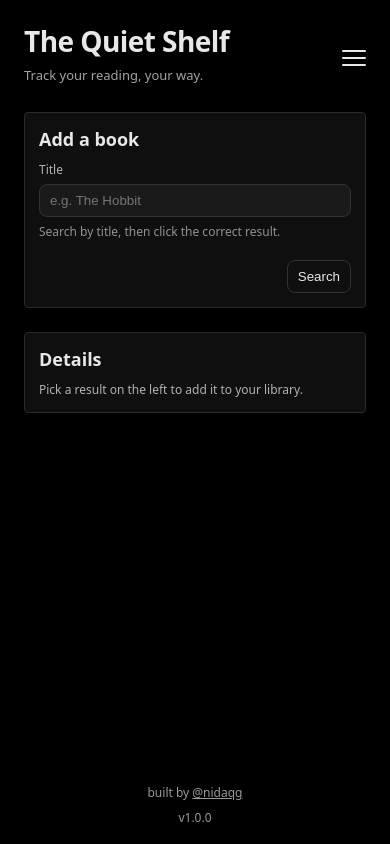
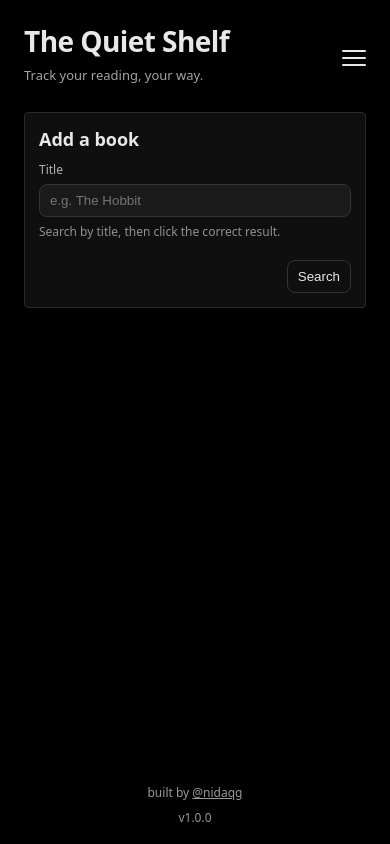
Before and after one commit to nidaqg/the_quiet_shelf, a React (Vite) app: page / in a window 390 px wide. Built offline with nearby package versions, Linux system fonts and the light colour scheme.

Commit message:
Book detail view

```diff
--- a/src/components/BookDetailsForm.tsx
+++ b/src/components/BookDetailsForm.tsx
@@ -9,6 +9,7 @@ import { getBookCoverUrl } from "../utils/placeholders";
 type BookDetailsFormProps = {
   selectedBook: GoogleBookResult;
   onSave: () => void;
+  onCancel?: () => void;
 };
 
 const BOOK_STATUSES: { value: BookStatus; label: string }[] = [
@@ -22,7 +23,7 @@ function getTodayDate() {
   return dayjs().format("YYYY-MM-DD");
 }
 
-export default function BookDetailsForm({ selectedBook, onSave }: BookDetailsFormProps) {
+export default function BookDetailsForm({ selectedBook, onSave, onCancel }: BookDetailsFormProps) {
   const [status, setStatus] = useState<BookStatus>("tbr");
   const [tags, setTags] = useState("");
   const [notes, setNotes] = useState("");
@@ -152,6 +153,11 @@ export default function BookDetailsForm({ selectedBook, onSave }: BookDetailsFor
       </div>
 
       <div className="actions">
+        {onCancel && (
+          <button className="button" onClick={onCancel}>
+            Cancel
+          </button>
+        )}
         <button className="button" onClick={handleSave}>
           Save to library
         </button>
--- a/src/pages/AddBook.tsx
+++ b/src/pages/AddBook.tsx
@@ -14,21 +14,38 @@ export default function AddBook() {
     setSelectedBook(null);
   }
 
+  function handleCancel() {
+    setSelectedBook(null);
+  }
+
   return (
+    <>
       <div className="addBookPage">
         <div className="card">
           <h2 className="sectionTitle">Add a book</h2>
           <BookSearch onSelectBook={handleSelectBook} />
         </div>
+      </div>
 
-      <div className="card">
-        <h2 className="sectionTitle">Details</h2>
-        {!selectedBook ? (
-          <p className="emptyMessage">Pick a result on the left to add it to your library.</p>
-        ) : (
-          <BookDetailsForm selectedBook={selectedBook} onSave={handleSave} />
-        )}
+      {selectedBook && (
+        <div className="modalOverlay" onClick={handleCancel}>
+          <div className="modalContent" onClick={(e) => e.stopPropagation()}>
+            <div className="modalHeader">
+              <h2 className="modalTitle">Add Book Details</h2>
+              <button className="modalClose" onClick={handleCancel}>
+                ✕
+              </button>
+            </div>
+            <div className="modalBody">
+              <BookDetailsForm
+                selectedBook={selectedBook}
+                onSave={handleSave}
+                onCancel={handleCancel}
+              />
             </div>
           </div>
+        </div>
+      )}
+    </>
   );
 }
--- a/src/styles/add-book.css
+++ b/src/styles/add-book.css
@@ -1,21 +1,16 @@
 .addBookPage {
-  display: grid;
-  grid-template-columns: 1fr 1fr;
-  gap: 24px;
-  align-items: start;
-  margin: auto 0;
+  display: flex;
+  justify-content: center;
 }
 
 .addBookPage > .card {
-  height: 100%;
-  display: flex;
-  flex-direction: column;
+  width: 100%;
+  max-width: 800px;
 }
 
 @media (max-width: 980px) {
   .addBookPage {
-    grid-template-columns: 1fr;
-    margin: 0;
+    display: block;
   }
 }
 
```
Lines whose indentation alone changed are shown as unchanged.
